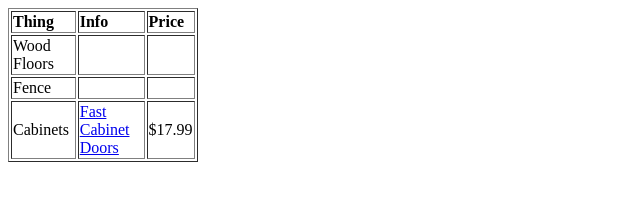
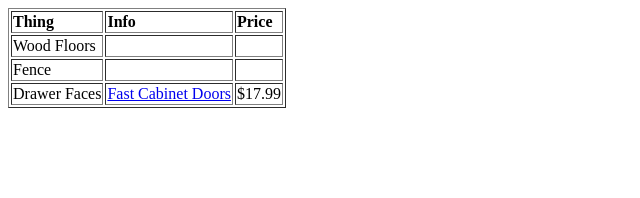
Before and after one commit to flipflapslap/flipflapslap.github.io, a plain HTML site: page homeimprovement/index.html in a window 1280 px wide. Shown: the whole page, without its empty margins (0-640 px from the left). Drawn offline with Linux system fonts and the light colour scheme.

Commit message:
Update index.html

```diff
--- a/homeimprovement/index.html
+++ b/homeimprovement/index.html
@@ -5,7 +5,7 @@
 </head>
 
 <body>
-	<table style width="15%" border="1%">
+	<table border="1%">
 		<tr align ="left">
 			<th>Thing</th>
 			<th>Info</th>
@@ -22,7 +22,7 @@
 			<td></td>
 		</tr>
 		<tr>
-			<td>Cabinets</td>
+			<td>Drawer Faces</td>
 			<td><a href="https://www.fastcabinetdoors.com/drawer-fronts/rigid-thermofoil/raised-panel-rtf-drawer-fronts/ar756-raised-panel-rtf-drawer.html">Fast Cabinet Doors</a></td>
 			<td>$17.99</td>
 		</tr>
```
